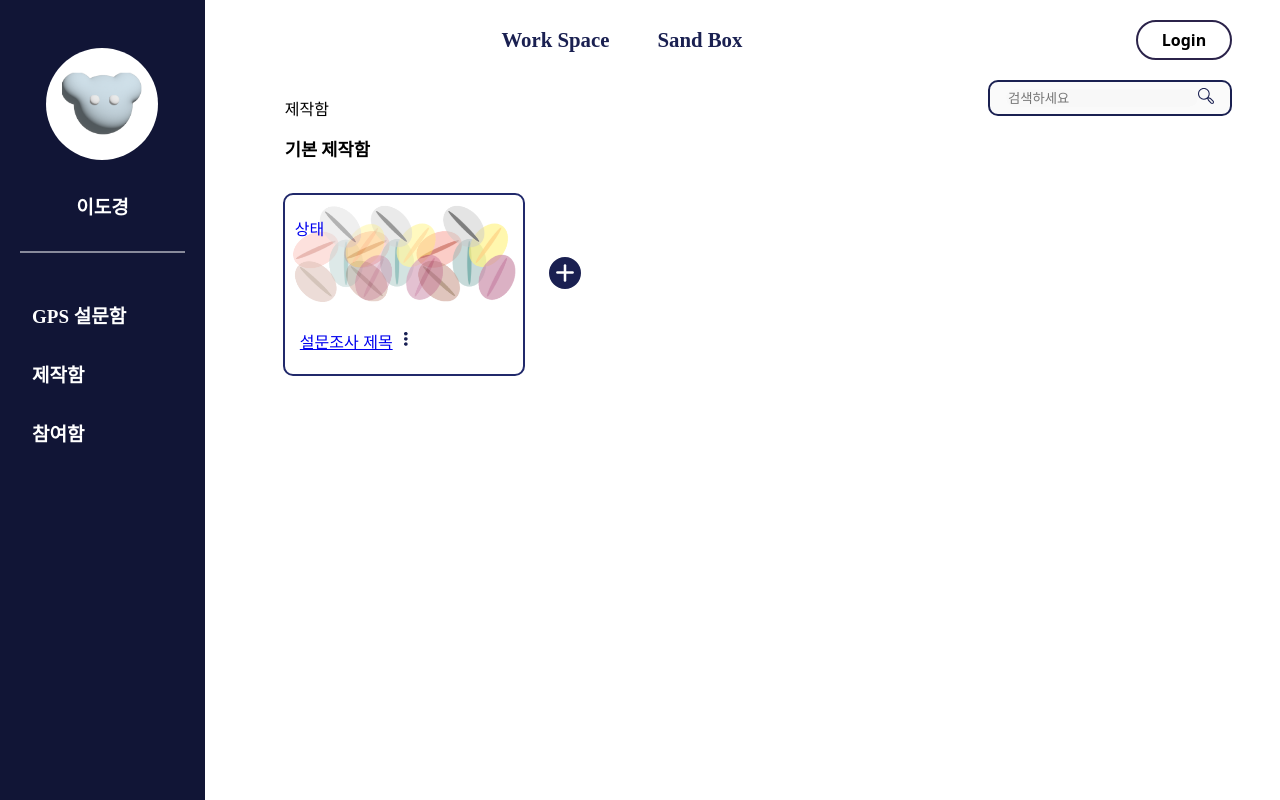
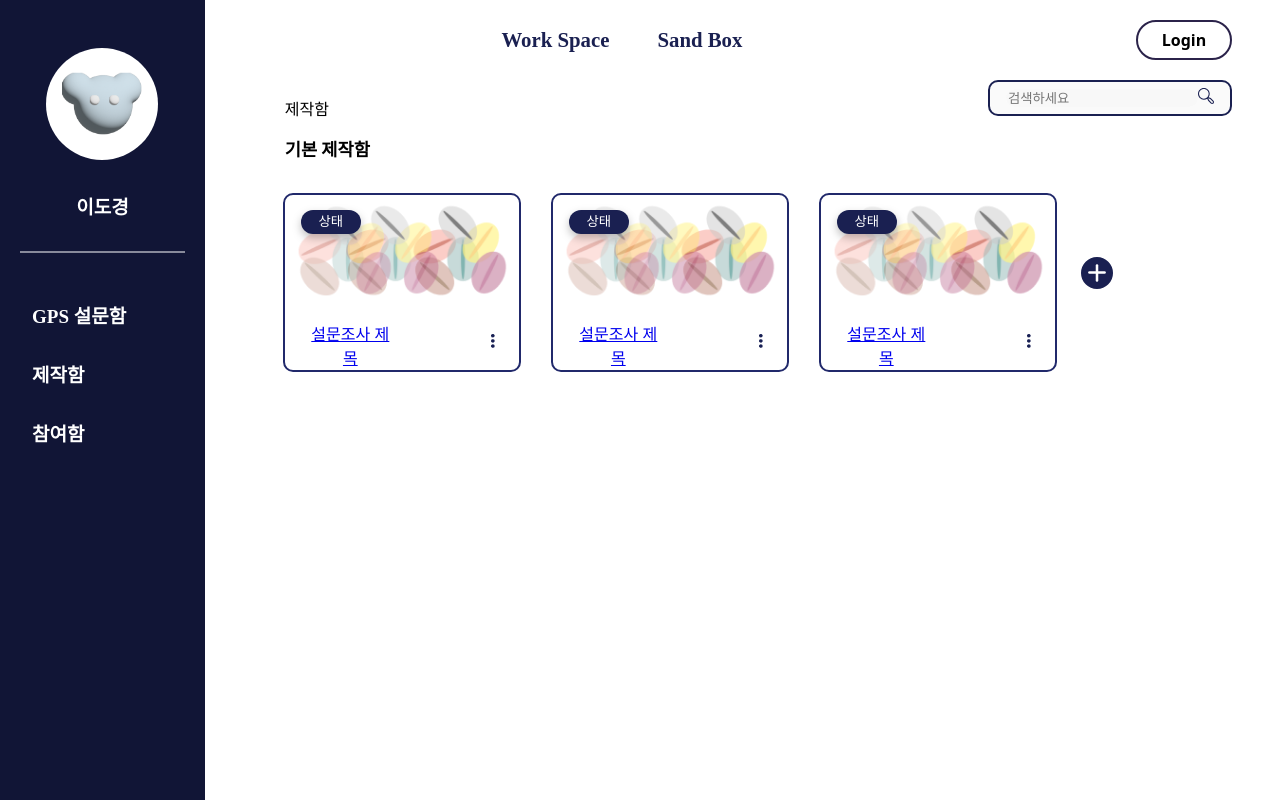
Before and after one commit to gnryu/surveine, a React (Create React App) app: page / in a window 1280 px wide. Built offline with nearby package versions, Linux system fonts and the light colour scheme.

Commit message:
front: css

```diff
--- a/src/pages/CoffeBeenList.js
+++ b/src/pages/CoffeBeenList.js
@@ -150,9 +150,9 @@ function CoffeBeenList(ref) {
       </Header>
 
       <FormList>
-        <Link to="/check">
-          <CoffeeBean />
-        </Link>
+        <CoffeeBean />
+        <CoffeeBean />
+        <CoffeeBean />
         <Link to="/about">
           <PlusDiv>
             <StyledPlusIcon />
--- a/src/pages/CoffeeBean.js
+++ b/src/pages/CoffeeBean.js
@@ -1,21 +1,11 @@
 import React from "react";
 import styled from "styled-components";
+import { Link } from "react-router-dom";
 
-const CoffeeBox = styled.div`
-  width: 238px;
-  height: 179px;
-  border: 2px solid #21296b;
-  border-radius: 10px;
-  margin-left: 30px;
-`;
-
-const Title = styled.p`
-  height: 24px;
-  margin-left: 15px;
-`;
 const CoffeeBean = () => {
   return (
     <CoffeeBox>
+
         <div
           style={{
             position: "relative",
@@ -31,31 +21,40 @@ const CoffeeBean = () => {
           <p
             style={{
               position: "absolute",
-            top: "5px",
+              top: "1px",
               left: "10px",
               width: "47px",
               height: "22px",
+              color: "#FFFFFF"
             }}
           >
-          상태
+            <Status>상태</Status>
           </p>
         </div>
         <div style={{ display: "flex" }}>
           <span></span>
+
+          <BeanDetail>
+            <StyledLink to="/check">
               <Title>설문조사 제목</Title>
+            </StyledLink>
+          </BeanDetail>
 
           <button
             style={{
-            marginLeft: "5px",
+              marginLeft: "90px",
               marginRight: "12px",
               background: "none",
               border: "none",
+              marginBottom: "6px"
             }}
             onClick={etcBtnClick}
           >
             <img src="img/icon_more.png" />
           </button>
+
         </div>
+
     </CoffeeBox>
   );
 };
@@ -78,3 +77,40 @@ export default CoffeeBean;
 //     <img src="img/icon_more.png" />
 //   </button>
 // </div>;
+
+const CoffeeBox = styled.button`
+  width: 238px;
+  height: 179px;
+  border: 2px solid #21296b;
+  border-radius: 10px;
+  margin-left: 30px;
+  background-color: #FFFFFF;
+`;
+
+const Title = styled.p`
+  font-size: 16px;
+  margin-left: 15px;
+`;
+
+const BeanDate = styled.div`
+  font-size: 12px;
+`;
+
+const Status = styled.div`
+  width: 60px;
+  height: 24px;
+  background-color: #1A2051;
+  filter: drop-shadow(0px 4px 4px rgba(0, 0, 0, 0.25));
+  border-radius: 40px;
+  line-height: 24px;
+`;
+
+const BeanDetail = styled.div`
+  display: flex;
+  flex-direction: column;
+  width: 150px;
+`;
+
+const StyledLink = styled(Link)`
+  font-weight: ${(props) => (props.isActive ? "bold": "normal")};
+`;
--- a/src/pages/FormCheck.js
+++ b/src/pages/FormCheck.js
@@ -122,7 +122,11 @@ function FormCreation() {
 
   return (
     <FormMain>
-      <FormSection>{serverData.enqId}</FormSection>
+      <FormSection>
+        {serverData.enqId}<br/>
+        <h1>Test</h1>
+        {serverData.enqCont[0].qstId}
+      </FormSection>
     </FormMain>
   );
 }
```
Lines whose indentation alone changed are shown as unchanged.
